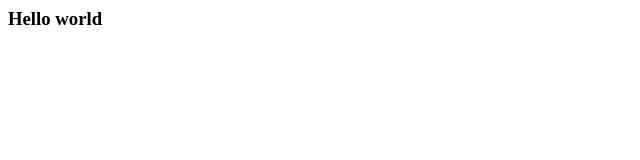
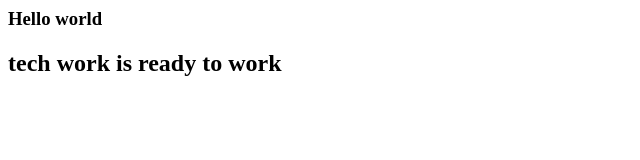
Before and after one commit to techoneknow/localrepo, a plain HTML site: page index.html in a window 1280 px wide. Shown: the whole page, without its empty margins (0-640 px from the left). Drawn offline with Linux system fonts and the light colour scheme.

Commit message:
modified html file

```diff
--- a/index.html
+++ b/index.html
@@ -1 +1,2 @@
 <h3>Hello world</h3>
+<h2> tech work is ready to work</h2>
```
